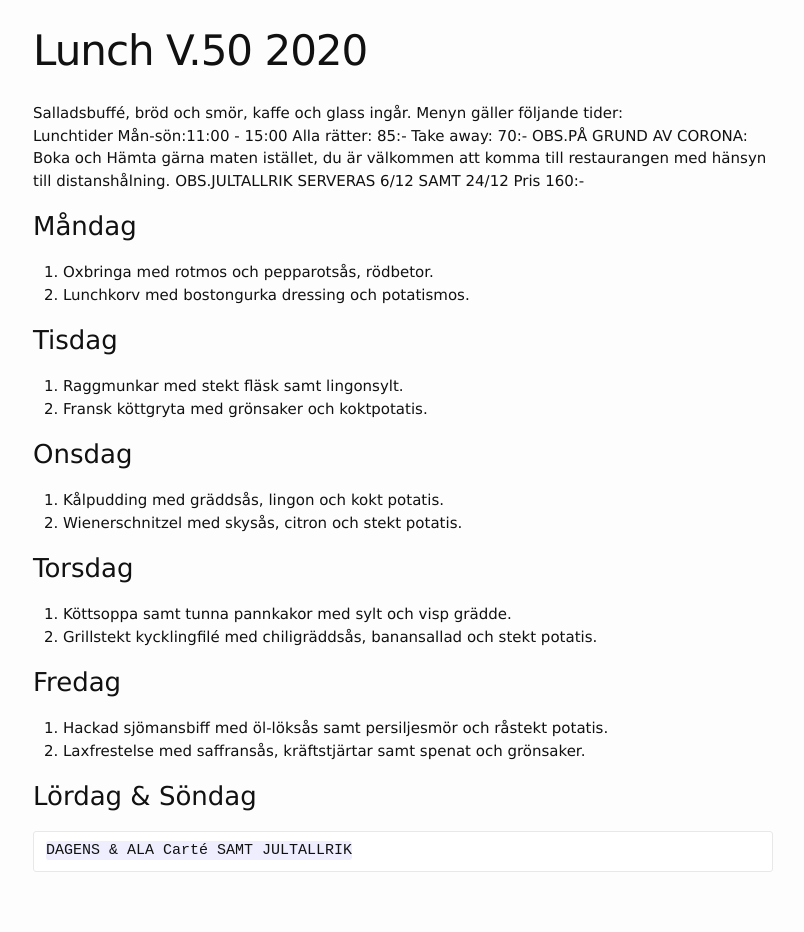
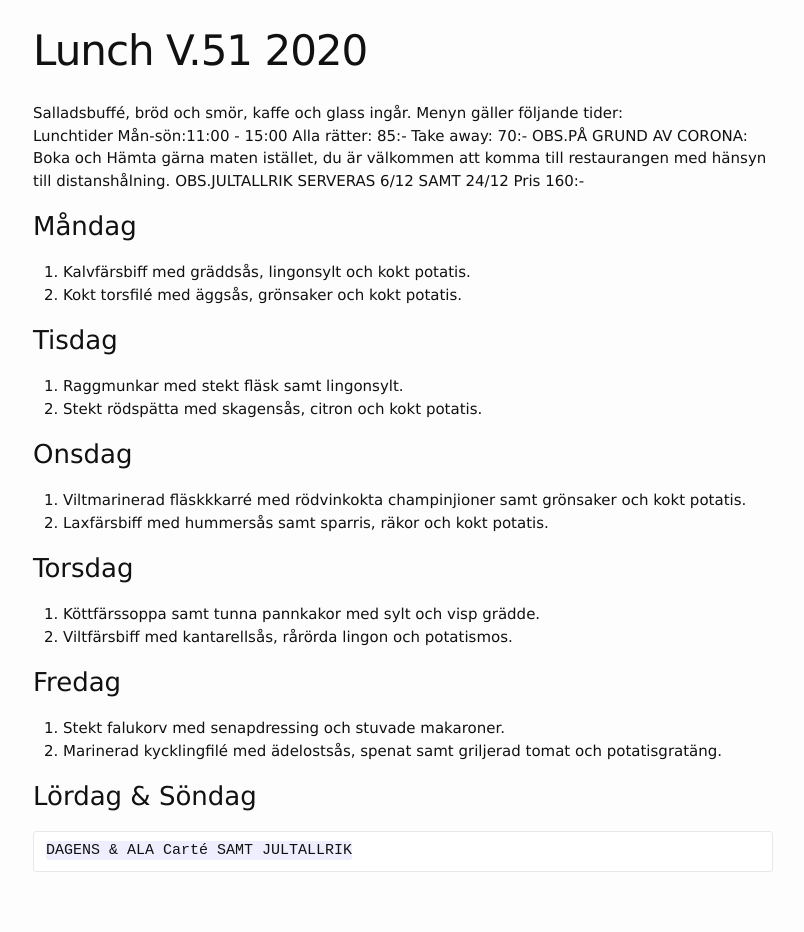
Before and after one commit to FarInn62/farinn62.github.io, a Jekyll site: the page built from lunch.md, in a window 1280 px wide. Shown: the whole page, without its empty margins (237-1041 px from the left). Built offline with Jekyll 4.4.1, drawn with Linux system fonts in a browser that asks for light colours.

Commit message:
Update lunch.md

```diff
--- a/lunch.md
+++ b/lunch.md
@@ -1,6 +1,6 @@
 ---
 layout: foodmenu
-title: Lunch V.50 2020
+title: Lunch V.51 2020
 permalink: /lunch/
 published: true
 ---
@@ -12,24 +12,24 @@ OBS.PÅ GRUND AV CORONA: Boka och Hämta gärna maten istället, du är välkomm
      OBS.JULTALLRIK SERVERAS 6/12 SAMT 24/12 Pris 160:-
 
 ### Måndag
-1. Oxbringa med rotmos och pepparotsås, rödbetor.
-2. Lunchkorv med bostongurka dressing och potatismos.
+1. Kalvfärsbiff med gräddsås, lingonsylt och kokt potatis.
+2. Kokt torsfilé med äggsås, grönsaker och kokt potatis.
 
 ### Tisdag
 1. Raggmunkar med stekt fläsk samt lingonsylt.
-2. Fransk köttgryta med grönsaker och koktpotatis.
+2. Stekt rödspätta med skagensås, citron och kokt potatis.
 
 ### Onsdag
-1. Kålpudding med gräddsås, lingon och kokt potatis.
-2. Wienerschnitzel med skysås, citron och stekt potatis.
+1. Viltmarinerad fläskkkarré med rödvinkokta champinjioner samt grönsaker och kokt potatis.
+2. Laxfärsbiff med hummersås samt sparris, räkor och kokt potatis.
 
 ### Torsdag
-1. Köttsoppa samt tunna pannkakor med sylt och visp grädde.
-2. Grillstekt kycklingfilé med chiligräddsås, banansallad och stekt potatis.
+1. Köttfärssoppa samt tunna pannkakor med sylt och visp grädde.
+2. Viltfärsbiff med kantarellsås, rårörda lingon och potatismos.
 
 ### Fredag
-1. Hackad sjömansbiff med öl-löksås samt persiljesmör och råstekt potatis.
-2. Laxfrestelse med saffransås, kräftstjärtar samt spenat och grönsaker.
+1. Stekt falukorv med senapdressing och stuvade makaroner.
+2. Marinerad kycklingfilé med ädelostsås, spenat samt griljerad tomat och potatisgratäng.
 
 
 ### Lördag & Söndag
```
